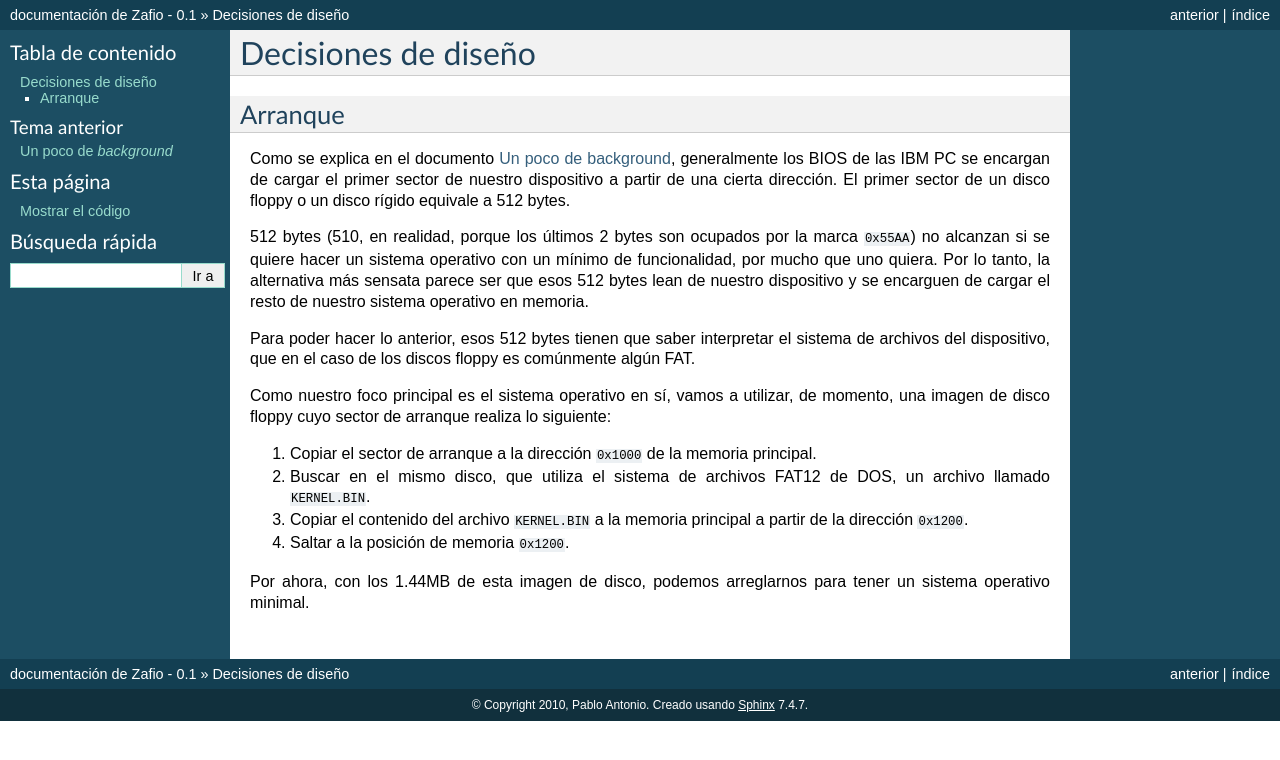
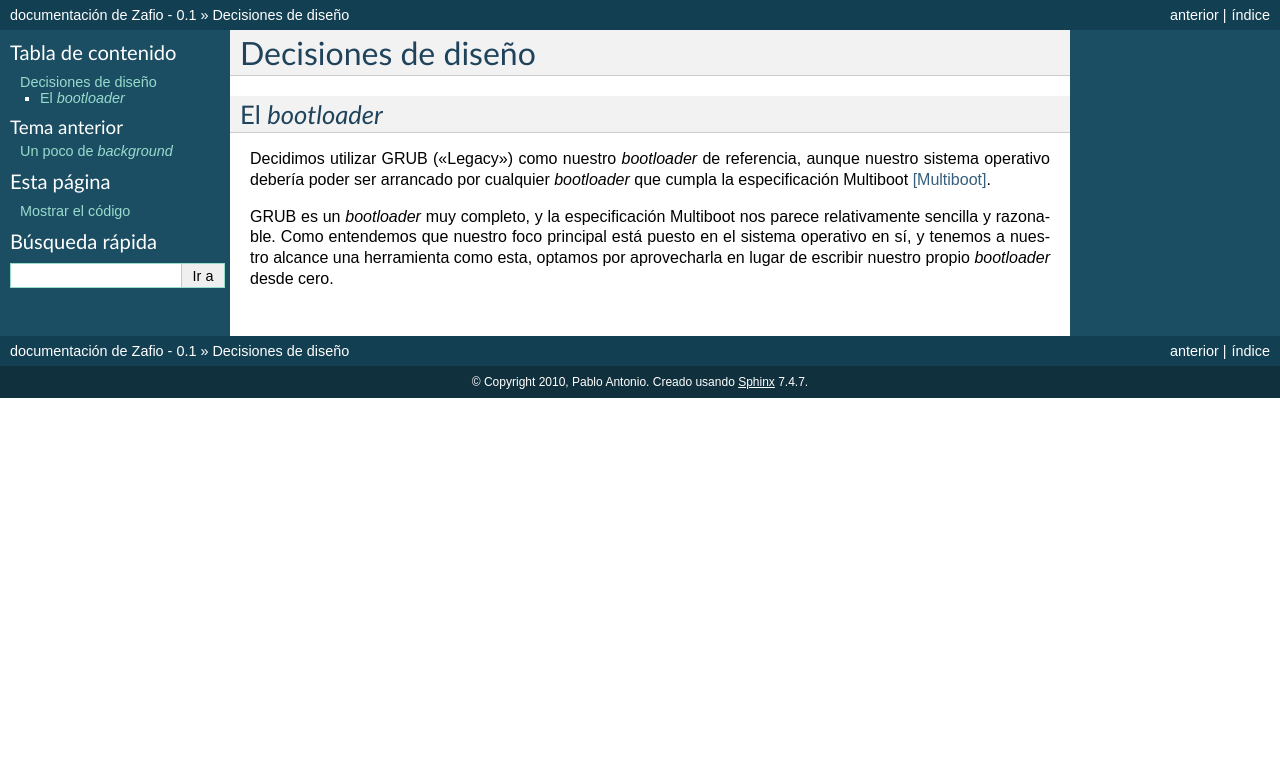
Before and after one commit to crazy2k/zafio, a Sphinx documentation site: the page built from doc/design.rst, in a window 1280 px wide. Shown: the top 760 px of the page. Built offline with Sphinx 7.4.7, drawn with Linux system fonts in a browser that asks for light colours; formulas are drawn with MathJax 3.

Commit message:
Reflejar en design.rst el cambio del bootloader viejo a GRUB Legacy

```diff
--- a/doc/design.rst
+++ b/doc/design.rst
@@ -3,36 +3,16 @@
 Decisiones de diseño
 ====================
 
-Arranque
---------
+El *bootloader*
+---------------
 
-Como se explica en el documento :doc:`background`, generalmente los
-BIOS de las IBM PC se encargan de cargar el primer sector de nuestro
-dispositivo a partir de una cierta dirección. El primer sector de un
-disco floppy o un disco rígido equivale a 512 bytes.
+Decidimos utilizar GRUB ("Legacy") como nuestro *bootloader* de
+referencia, aunque nuestro sistema operativo debería poder ser
+arrancado por cualquier *bootloader* que cumpla la especificación
+Multiboot [Multiboot]_.
 
-512 bytes (510, en realidad, porque los últimos 2 bytes son ocupados
-por la marca ``0x55AA``) no alcanzan si se quiere hacer un sistema
-operativo con un mínimo de funcionalidad, por mucho que uno quiera.
-Por lo tanto, la alternativa más sensata parece ser que esos 512 bytes
-lean de nuestro dispositivo y se encarguen de cargar el resto de
-nuestro sistema operativo en memoria.
-
-Para poder hacer lo anterior, esos 512 bytes tienen que saber
-interpretar el sistema de archivos del dispositivo, que en el caso
-de los discos floppy es comúnmente algún FAT.
-
-Como nuestro foco principal es el sistema operativo en sí, vamos a
-utilizar, de momento, una imagen de disco floppy cuyo sector de
-arranque realiza lo siguiente:
-
-1. Copiar el sector de arranque a la dirección ``0x1000`` de
-   la memoria principal.
-2. Buscar en el mismo disco, que utiliza el sistema de archivos
-   FAT12 de DOS, un archivo llamado ``KERNEL.BIN``.
-3. Copiar el contenido del archivo ``KERNEL.BIN`` a la memoria
-   principal a partir de la dirección ``0x1200``.
-4. Saltar a la posición de memoria ``0x1200``.
-
-Por ahora, con los 1.44MB de esta imagen de disco, podemos arreglarnos
-para tener un sistema operativo minimal.
+GRUB es un *bootloader* muy completo, y la especificación Multiboot nos
+parece relativamente sencilla y razonable. Como entendemos que nuestro
+foco principal está puesto en el sistema operativo en sí, y tenemos a
+nuestro alcance una herramienta como esta, optamos por aprovecharla en
+lugar de escribir nuestro propio *bootloader* desde cero.
```
